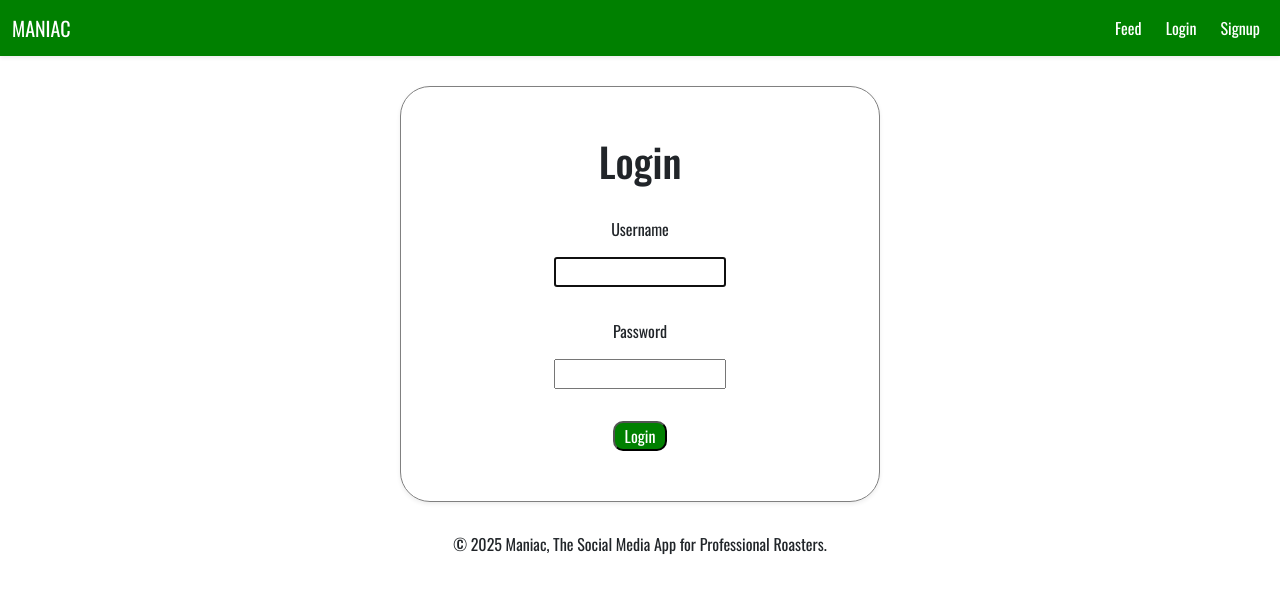
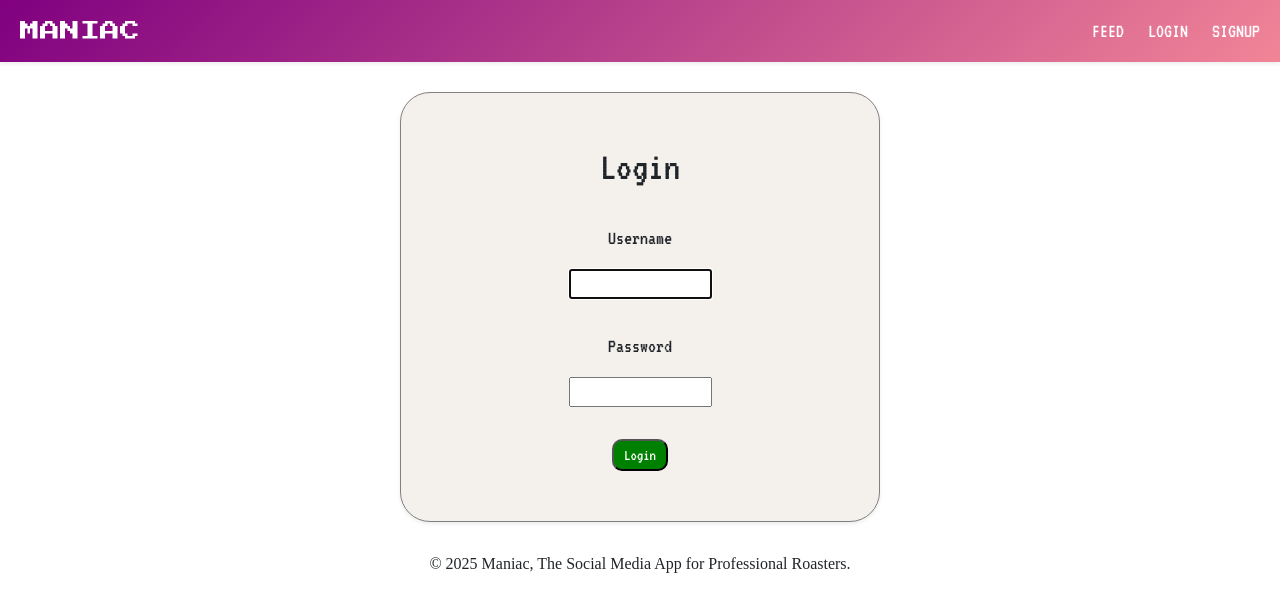
Before and after one commit to darkcom109/Maniac, a Django app: page /login/ in a window 1280 px wide. Shown: the top 612 px of the page. Run offline with Django 5.2, Linux system fonts and the light colour scheme.

Commit message:
Added retro styling, going to go forth with a retro styling theme

```diff
--- a/maniac/core/static/core/style.css
+++ b/maniac/core/static/core/style.css
@@ -1,5 +1,9 @@
 .font-for-text {
-    font-family: 'Oswald';
+    font-family: 'VT323';
+}
+
+.font-for-brand {
+    font-family: 'Press Start 2P'
 }
 
 .no-posts-text {
@@ -7,9 +11,8 @@
 }
 
 .navbar-background {
-  background-color: green;
+  background: linear-gradient(135deg, purple, rgb(241, 133, 151))
 }
-
 
 .nav-button {
     transition: background-color 0.3 ease;
@@ -18,7 +21,7 @@
 
 .nav-button:hover {
     background-color: rgb(255, 255, 255);
-    color: green !important;
+    color: purple !important;
     border-radius: 10px;
 }
 
@@ -51,6 +54,7 @@
     margin-inline: 400px;
     border: 1px solid gray;
     border-radius: 30px;
+    background-color: rgb(244, 241, 237);
 }
 
 .button-styling {
@@ -59,7 +63,7 @@
     border-radius: 10px;
     transition: background-color 0.3s ease;
     padding-inline: 10px;
-    padding-block: 1px;
+    padding-block: 2px;
 }
 
 .button-styling:hover {
--- a/maniac/core/templates/core/base.html
+++ b/maniac/core/templates/core/base.html
@@ -6,16 +6,17 @@
     <title>Maniac</title>
     <link rel="preconnect" href="https://fonts.googleapis.com">
     <link rel="preconnect" href="https://fonts.gstatic.com" crossorigin>
-    <link href="https://fonts.googleapis.com/css2?family=Oswald:wght@200..700&display=swap" rel="stylesheet">
+    <link href="https://fonts.googleapis.com/css2?family=Press+Start+2P&display=swap" rel="stylesheet">
     <link rel="stylesheet" href="{% static 'core/style.css' %}">
     <link href="https://cdn.jsdelivr.net/npm/bootstrap@5.0.2/dist/css/bootstrap.min.css" rel="stylesheet" integrity="sha384-EVSTQN3/azprG1Anm3QDgpJLIm9Nao0Yz1ztcQTwFspd3yD65VohhpuuCOmLASjC" crossorigin="anonymous">
+    <link href="https://fonts.googleapis.com/css2?family=VT323&display=swap" rel="stylesheet">
 </head>
 <body>
     <header>
         <nav class="navbar navbar-expand-lg navbar-light navbar-background shadow-sm">
             <div class="container-fluid font-for-text">
 
-                <a class="navbar-brand text-white">MANIAC</a>
+                <a class="navbar-brand font-for-brand text-white ms-2">MANIAC</a>
 
                 <button class="navbar-toggler" type="button" data-bs-toggle="collapse" data-bs-target="#navbarSupportedContent" aria-controls="navbarSupportedContent" aria-expanded="false" aria-label="Toggle navigation">
                     <span class="navbar-toggler-icon"></span>
@@ -24,28 +25,24 @@
                 <div class="collapse navbar-collapse" id="navbarSupportedContent">
                     <ul class="navbar-nav ms-auto mb-2 mb-lg-0 gap-2">
                         <li class="nav-item">
-                            <a class="nav-link active text-white nav-button" aria-current="page" href="{% url 'feed' %}">Feed</a>
+                            <a class="nav-link active text-white nav-button fs-5" aria-current="page" href="{% url 'feed' %}">FEED</a>
                         </li>
                         {% if user.is_authenticated %}
                             <li class="nav-item">
-                                <a class="nav-link active text-white nav-button" aria-current="page" href="{% url 'profile' user.username %}">Profile</a>
+                                <a class="nav-link active text-white nav-button fs-5" aria-current="page" href="{% url 'profile' user.username %}">PROFILE</a>
                             </li>
                             <li class="nav-item">
-                                <a class="nav-link active text-white nav-button" aria-current="page" href="{% url 'post' %}">Post</a>
+                                <a class="nav-link active text-white nav-button fs-5" aria-current="page" href="{% url 'post' %}">POST</a>
                             </li>
                             <li class="nav-item">
-                                <a class="nav-link active text-white nav-button" aria-current="page" href="{% url 'logout' %}">Logout</a>
+                                <a class="nav-link active text-white nav-button fs-5" aria-current="page" href="{% url 'logout' %}">LOGOUT</a>
                             </li>
-                            <form class="d-flex">
-                                <input class="form-control me-2" type="search" placeholder="Search" aria-label="Search">
-                                <button class="btn btn-outline-light" type="submit">Search</button>
-                            </form>
                         {% else %}
                             <li class="nav-item">
-                                <a class="nav-link active text-white nav-button" aria-current="page" href="{% url 'login' %}">Login</a>
+                                <a class="nav-link active text-white nav-button fs-5" aria-current="page" href="{% url 'login' %}">LOGIN</a>
                             </li>
                             <li class="nav-item">
-                                <a class="nav-link active text-white nav-button" aria-current="page" href="{% url 'signup' %}">Signup</a>
+                                <a class="nav-link active text-white nav-button fs-5" aria-current="page" href="{% url 'signup' %}">SIGNUP</a>
                             </li>
                         {% endif %}
 
--- a/maniac/core/templates/core/login.html
+++ b/maniac/core/templates/core/login.html
@@ -7,11 +7,11 @@
         <form method="post" class="d-flex flex-column gap-3">
             {% csrf_token %}
             <div>
-                <p>Username</p>
+                <p class="fs-5">Username</p>
                 <p>{{ form.username }}</p>
             </div>
             <div>
-                <p>Password</p>
+                <p class="fs-5">Password</p>
                 <p>{{ form.password }}</p>
             </div>
             <div>
```
Also changed, not shown: maniac/db.sqlite3.
